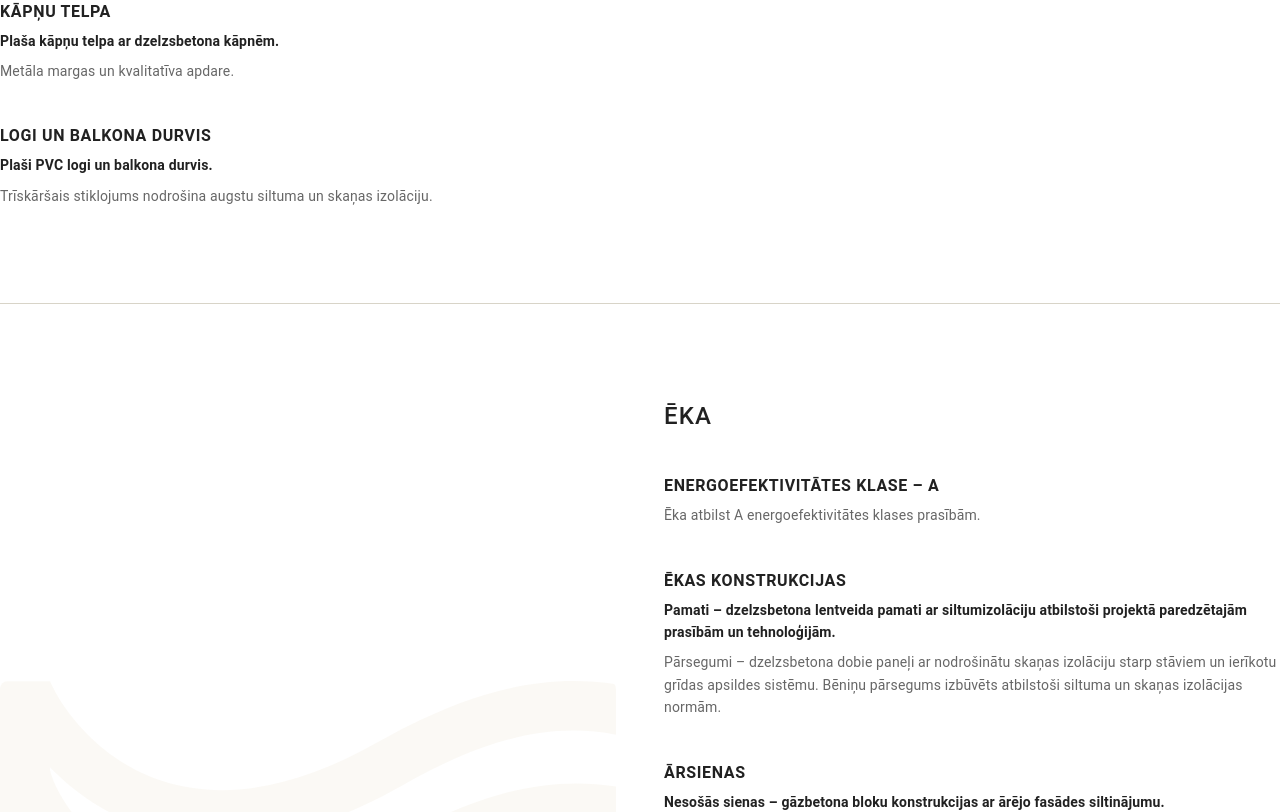
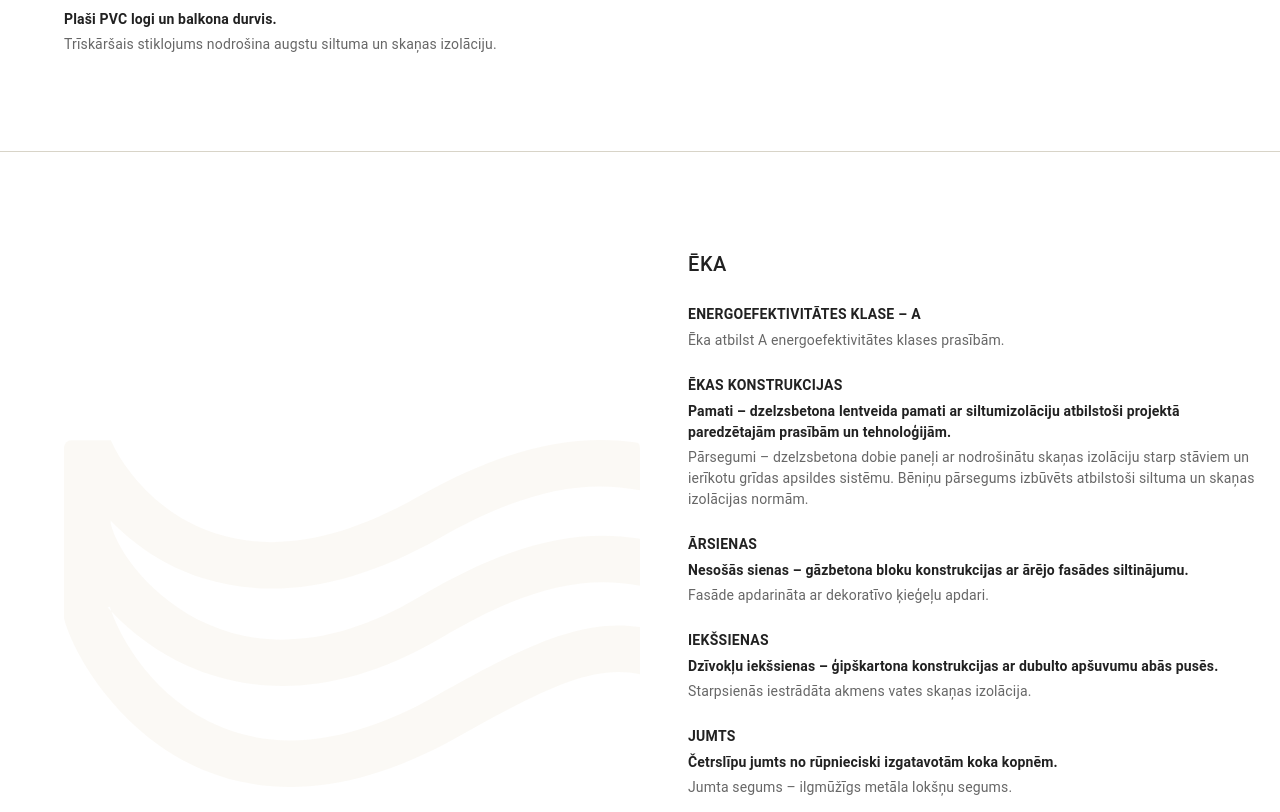
Before and after one commit to Edgars008/real-estate-static-app, a React (Vite) app: page /building in a window 1280 px wide. Shown: the part 799-1611 px from the top of the page. Built offline with nearby package versions, Linux system fonts and the light colour scheme.

Commit message:
add lates imgae selection

```diff
--- a/src/components/UniversalSection.tsx
+++ b/src/components/UniversalSection.tsx
@@ -1,5 +1,5 @@
 import React from 'react';
-import { Grid, Box, Typography, Stack } from '@mui/material';
+import { Grid, Box, Typography, Stack, Container } from '@mui/material';
 
 type SectionItem = {
   subtitle: string;
@@ -28,22 +28,27 @@ const UniversalSection: React.FC<UniversalSectionProps> = ({
   if (!content && !image) return null;
 
   const isImageLeft = imagePosition === 'left';
-
   const showImage = Boolean(image);
-  const showText =
-    Boolean(content?.title) ||
-    Boolean(content?.items && content.items.length > 0);
+  const showText = Boolean(content?.title) || Boolean(content?.items?.length);
 
   return (
-    <Box mb={{ xs: 6, md: 10 }}> {/* 👈 section bottom spacing */}
-      <Grid container spacing={6} alignItems="center">
-
-        {/* IMAGE (hidden on xs & sm) */}
+    <Box my={{ xs: 4, md: 6 }}>
+      <Container maxWidth="lg">
+        <Grid
+          container
+          spacing={{ xs: 3, md: 6 }}
+          alignItems="center"
+          sx={{ flexWrap: 'nowrap' }} // prevent wrapping on md+ screens
+        >
+          {/* IMAGE */}
           {showImage && (
             <Grid
-            size={{ xs: 0, md: showText ? 6 : 12 }}
-            order={{ md: isImageLeft ? 1 : 2 }}
-            sx={{ display: { xs: 'none', md: 'block' } }}
+              sx={{
+                flex: { xs: '0 0 0%', md: showText ? '0 0 50%' : '0 0 100%' },
+                maxWidth: { xs: 0, md: showText ? '50%' : '100%' },
+                order: { xs: 1, md: isImageLeft ? 1 : 2 },
+                display: { xs: 'none', md: 'block' },
+              }}
             >
               <Box
                 component="img"
@@ -52,7 +57,7 @@ const UniversalSection: React.FC<UniversalSectionProps> = ({
                 sx={{
                   width: '100%',
                   borderRadius: 2,
-                objectFit: 'cover'
+                  objectFit: 'cover',
                 }}
               />
             </Grid>
@@ -61,34 +66,27 @@ const UniversalSection: React.FC<UniversalSectionProps> = ({
           {/* TEXT */}
           {showText && (
             <Grid
-            size={{ xs: 12, md: showImage ? 6 : 12 }}
-            order={{ md: isImageLeft ? 2 : 1 }}
+              sx={{
+                flex: { xs: '1 1 100%', md: showImage ? '0 0 50%' : '1 1 100%' },
+                maxWidth: { xs: '100%', md: showImage ? '50%' : '100%' },
+                order: { xs: 2, md: isImageLeft ? 2 : 1 },
+              }}
             >
-            <Stack spacing={5}>
-
-              {/* TITLE */}
+              <Stack spacing={3}>
                 {content?.title && (
                   <Typography
-                  variant="h5"
-                  sx={{
-                    fontWeight: 500,
-                    letterSpacing: '0.05em',
-                  }}
+                    variant="h6"
+                    sx={{ fontWeight: 500, letterSpacing: '0.03em' }}
                   >
                     {content.title}
                   </Typography>
                 )}
 
-              {/* ITEMS */}
                 {content?.items?.map((item, index) => (
                   <Box key={index}>
                     <Typography
-                    variant="subtitle1"
-                    sx={{
-                      fontWeight: 600,
-                      mb: 0.5,
-                      letterSpacing: '0.04em',
-                    }}
+                      variant="subtitle2"
+                      sx={{ fontWeight: 600, mb: 0.5, letterSpacing: '0.02em' }}
                     >
                       {item.subtitle}
                     </Typography>
@@ -98,8 +96,8 @@ const UniversalSection: React.FC<UniversalSectionProps> = ({
                         variant="body2"
                         sx={{
                           fontWeight: 600,
-                        lineHeight: 1.6,
-                        mb: item.text ? 1 : 0,
+                          lineHeight: 1.5,
+                          mb: item.text ? 0.5 : 0,
                         }}
                       >
                         {item.highlight}
@@ -109,22 +107,18 @@ const UniversalSection: React.FC<UniversalSectionProps> = ({
                     {item.text && (
                       <Typography
                         variant="body2"
-                      sx={{
-                        lineHeight: 1.6,
-                        color: 'text.secondary',
-                      }}
+                        sx={{ lineHeight: 1.5, color: 'text.secondary' }}
                       >
                         {item.text}
                       </Typography>
                     )}
                   </Box>
                 ))}
-
               </Stack>
             </Grid>
           )}
-
         </Grid>
+      </Container>
     </Box>
   );
 };
```
Lines whose indentation alone changed are shown as unchanged.
